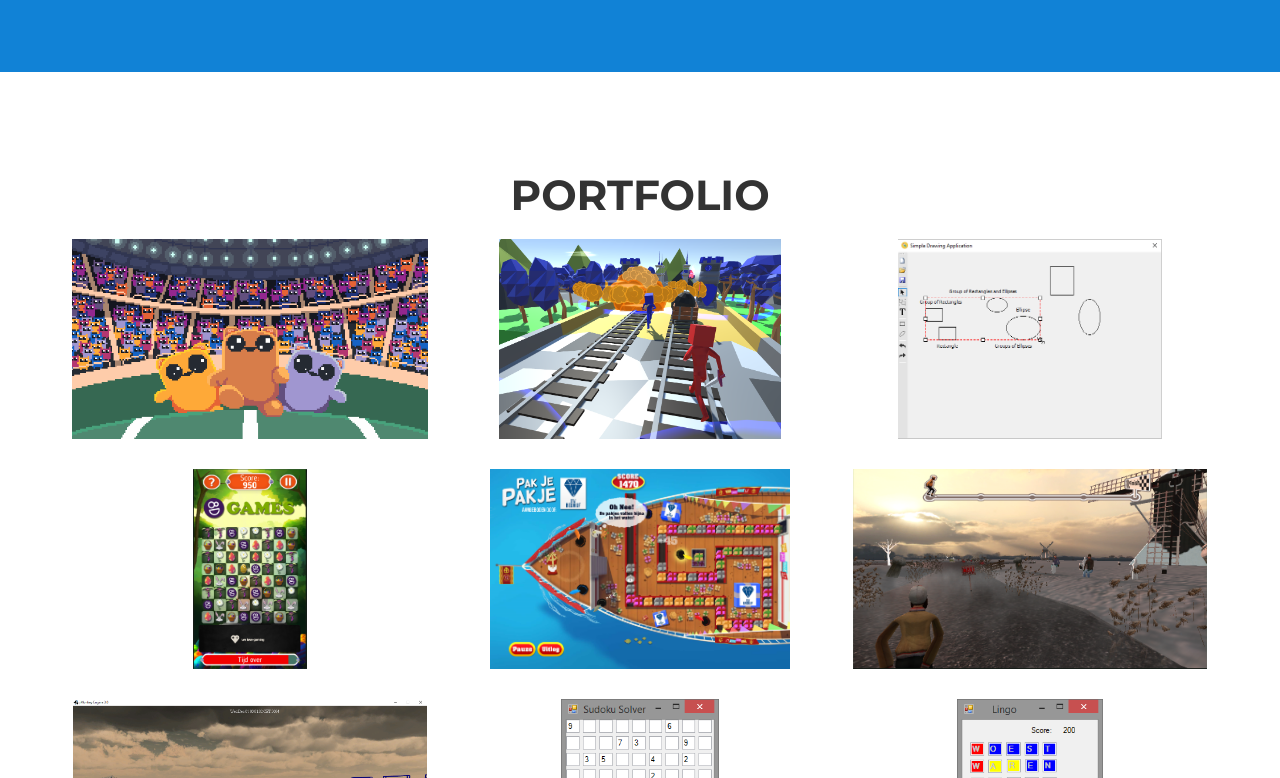
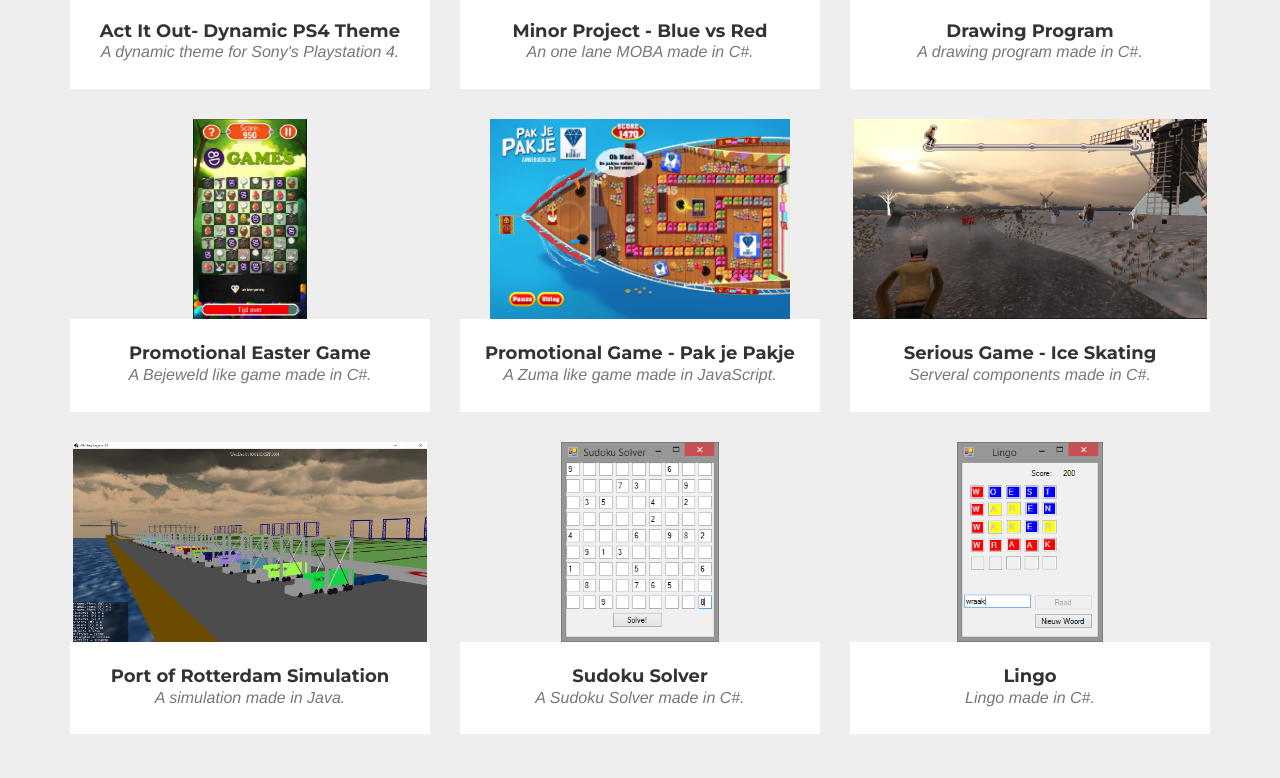
Before and after one commit to jeroen940/jeroen940.github.io, a website: page index.html in a window 1280 px wide. Shown: the part 1078-1856 px from the top of the page. Drawn offline with nearby package versions, Linux system fonts and the light colour scheme.

Commit message:
Implemented captions for the portfolio items.

```diff
--- a/css/freelancer.css
+++ b/css/freelancer.css
@@ -217,6 +217,25 @@ section.success {
   -webkit-transition: all ease 0.5s;
   -moz-transition: all ease 0.5s;
 }
+
+#portfolio .portfolio-item .portfolio-caption {
+  max-width: 400px;
+  margin: 0 auto;
+  background-color: white;
+  text-align: center;
+  padding: 25px;
+}
+#portfolio .portfolio-item .portfolio-caption h4 {
+  text-transform: none;
+  margin: 0;
+}
+#portfolio .portfolio-item .portfolio-caption p {
+  font-family: "Droid Serif", "Helvetica Neue", Helvetica, Arial, sans-serif;
+  font-style: italic;
+  font-size: 16px;
+  margin: 0;
+}
+
 #portfolio .portfolio-item .portfolio-link .caption:hover {
   opacity: 1;
 }
@@ -370,7 +389,7 @@ fieldset[disabled] .btn-primary.active {
   background-color: white;
 }
 .btn-success {
-  color: white;
+  color: #e4e4e4;
   background-color: #1182d6;
   border-color: #1182d6;
   font-weight: 700;
@@ -380,7 +399,7 @@ fieldset[disabled] .btn-primary.active {
 .btn-success:active,
 .btn-success.active,
 .open .dropdown-toggle.btn-success {
-  color: white;
+  color: #e4e4e4;
   background-color: #1182d6;
   border-color: #1182d6;
 }
@@ -409,7 +428,7 @@ fieldset[disabled] .btn-success.active {
 }
 .btn-success .badge {
   color: #1182d6;
-  background-color: white;
+  background-color: #e4e4e4;
 }
 .btn-social {
   display: inline-block;
--- a/index.html
+++ b/index.html
@@ -75,7 +75,6 @@
     <div class="container">
         <div class="row">
             <div class="col-lg-12">
-                <img class="img-circle img-responsive" src="img/profile.png" alt="">
                 <div class="intro-text">
                     <span class="name">Jeroen van der Meulen</span>
                     <span class="skills">Software Engineering Student</span>
@@ -101,7 +100,7 @@
     </div>
 </header>
 <!-- Portfolio Grid Section -->
-<section id="portfolio">
+<section id="portfolio" class="bg-success">
     <div class="container">
         <div class="row">
             <div class="col-lg-12 text-center">
@@ -120,6 +119,10 @@
                     <img src="img/portfolio/actitout/actitoutfootballdynamictheme.gif"
                          class="img-responsive crop img-centered" alt="">
                 </a>
+                <div class="portfolio-caption">
+                    <h4>Act It Out- Dynamic PS4 Theme</h4>
+                    <p class="text-muted">A dynamic theme for Sony's Playstation 4.</p>
+                </div>
             </div>
             <div class="col-sm-4 portfolio-item">
                 <a href="#bluevsred" class="portfolio-link" data-toggle="modal">
@@ -130,6 +133,10 @@
                     </div>
                     <img src="img/portfolio/bvsr/bvsr.png" class="img-responsive crop img-centered" alt="">
                 </a>
+                <div class="portfolio-caption">
+                    <h4>Minor Project - Blue vs Red</h4>
+                    <p class="text-muted">An one lane MOBA made in C#.</p>
+                </div>
             </div>
             <div class="col-sm-4 portfolio-item">
                 <a href="#drawingprogram" class="portfolio-link" data-toggle="modal">
@@ -140,6 +147,10 @@
                     </div>
                     <img src="img/portfolio/drawingapp/drawingapp.png" class="img-responsive crop img-centered" alt="">
                 </a>
+                <div class="portfolio-caption">
+                    <h4>Drawing Program</h4>
+                    <p class="text-muted">A drawing program made in C#.</p>
+                </div>
             </div>
             <div class="col-sm-4 portfolio-item">
                 <a href="#easterpromo" class="portfolio-link" data-toggle="modal">
@@ -150,6 +161,10 @@
                     </div>
                     <img src="img/portfolio/easter/spel.PNG" class="img-responsive crop img-centered" alt="">
                 </a>
+                <div class="portfolio-caption">
+                    <h4>Promotional Easter Game</h4>
+                    <p class="text-muted">A Bejeweld like game made in C#.</p>
+                </div>
             </div>
             <div class="col-sm-4 portfolio-item">
                 <a href="#sintpromo" class="portfolio-link" data-toggle="modal">
@@ -160,6 +175,10 @@
                     </div>
                     <img src="img/portfolio/sint/game.png" class="img-responsive crop img-centered" alt="">
                 </a>
+                <div class="portfolio-caption">
+                    <h4>Promotional Game - Pak je Pakje</h4>
+                    <p class="text-muted">A Zuma like game made in JavaScript.</p>
+                </div>
             </div>
             <div class="col-sm-4 portfolio-item">
                 <a href="#iceskating" class="portfolio-link" data-toggle="modal">
@@ -171,6 +190,10 @@
                     <img src="img/portfolio/iceskating/schaatspuntenmensen.PNG" class="img-responsive crop img-centered"
                          alt="">
                 </a>
+                <div class="portfolio-caption">
+                    <h4>Serious Game - Ice Skating</h4>
+                    <p class="text-muted">Serveral components made in C#.</p>
+                </div>
             </div>
             <div class="col-sm-4 portfolio-item">
                 <a href="#harbour" class="portfolio-link" data-toggle="modal">
@@ -181,6 +204,10 @@
                     </div>
                     <img src="img/portfolio/harbour/harbour1.png" class="img-responsive crop img-centered" alt="">
                 </a>
+                <div class="portfolio-caption">
+                    <h4>Port of Rotterdam Simulation</h4>
+                    <p class="text-muted">A simulation made in Java.</p>
+                </div>
             </div>
             <div class="col-sm-4 portfolio-item">
                 <a href="#sudoku" class="portfolio-link" data-toggle="modal">
@@ -191,6 +218,10 @@
                     </div>
                     <img src="img/portfolio/sudoku/sudokubefore.png" class="img-responsive crop img-centered" alt="">
                 </a>
+                <div class="portfolio-caption">
+                    <h4>Sudoku Solver</h4>
+                    <p class="text-muted">A Sudoku Solver made in C#.</p>
+                </div>
             </div>
             <div class="col-sm-4 portfolio-item">
                 <a href="#lingo" class="portfolio-link" data-toggle="modal">
@@ -201,6 +232,10 @@
                     </div>
                     <img src="img/portfolio/lingo/lingo.png" class="img-responsive crop img-centered" alt="">
                 </a>
+                <div class="portfolio-caption">
+                    <h4>Lingo</h4>
+                    <p class="text-muted">Lingo made in C#.</p>
+                </div>
             </div>
         </div>
     </div>
```
Also changed, not shown: vendor/bootstrap/css/bootstrap.css.
